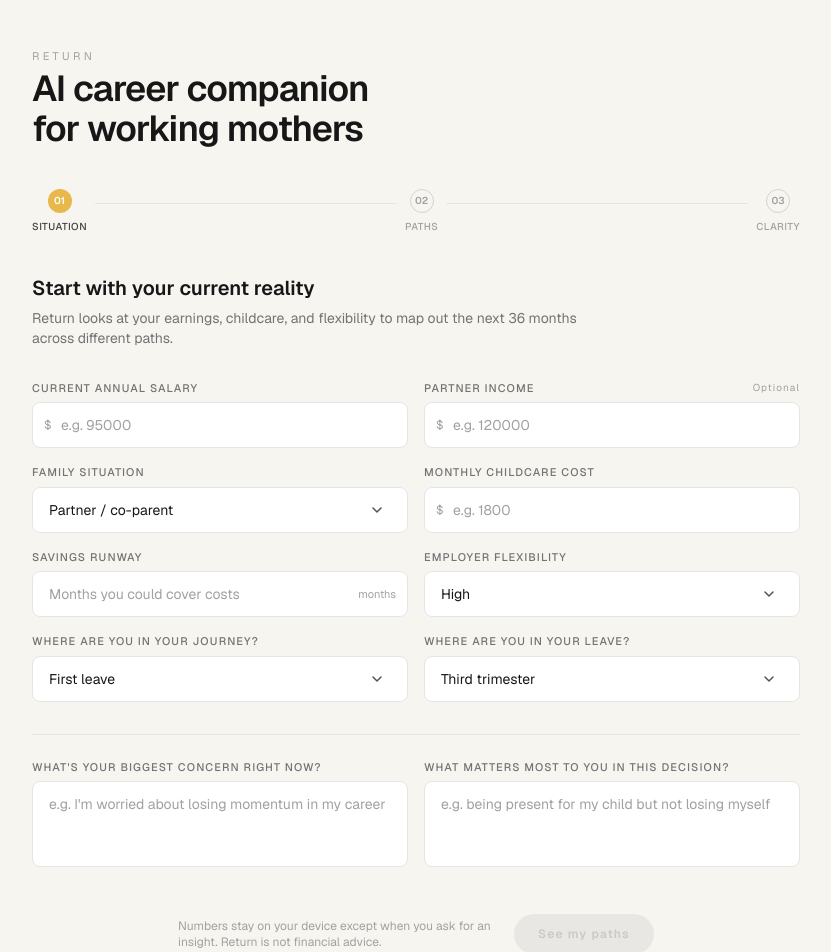
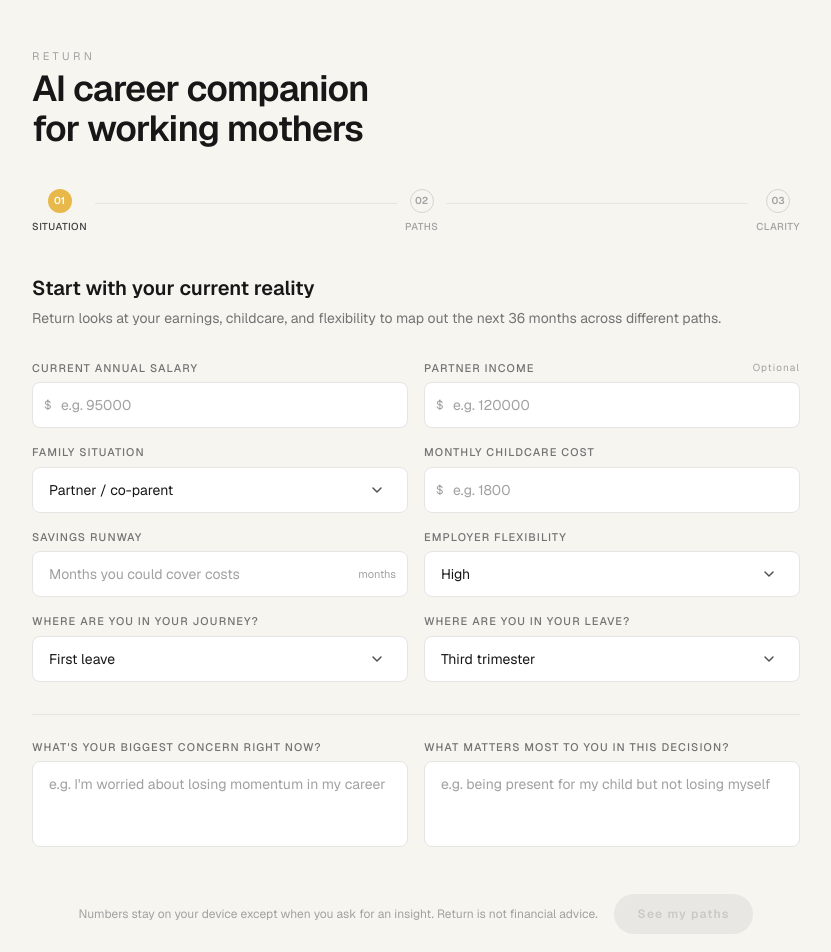
Before and after one commit to myrto-cloud/return-app, a Next.js app: page / in a window 1280 px wide. Shown: the top 952 px of the page, without its empty margins (224-1055 px from the left). Built offline with nearby package versions, Linux system fonts and the light colour scheme.

Commit message:
remove text wrapping on helper text

```diff
--- a/app/page.tsx
+++ b/app/page.tsx
@@ -232,7 +232,7 @@
           <section className="space-y-8">
             <div>
               <h2 className="text-xl font-semibold text-neutral-900">Start with your current reality</h2>
-              <p className="mt-1.5 text-sm text-neutral-500 max-w-xl">Return looks at your earnings, childcare, and flexibility to map out the next 36 months across different paths.</p>
+              <p className="mt-1.5 text-sm text-neutral-500">Return looks at your earnings, childcare, and flexibility to map out the next 36 months across different paths.</p>
             </div>
             <div className="grid gap-4 sm:grid-cols-2">
               <div>
@@ -307,7 +307,7 @@
               </div>
             </div>
             <div className="flex items-center justify-center gap-4 pt-2">
-              <p className="max-w-xs text-xs text-neutral-400">Numbers stay on your device except when you ask for an insight. Return is not financial advice.</p>
+              <p className="text-xs text-neutral-400">Numbers stay on your device except when you ask for an insight. Return is not financial advice.</p>
               <button onClick={() => hasMinimumInputs && setStep(2)} disabled={!hasMinimumInputs}
                 className="rounded-full px-6 py-3 text-xs font-semibold tracking-widest transition disabled:opacity-40 disabled:cursor-not-allowed"
                 style={{ background: hasMinimumInputs ? GOLD : "#d4d4d4", color: hasMinimumInputs ? "#1a1a1a" : "#888" }}>
@@ -352,7 +352,7 @@
                 );
               })}
             </div>
-            <p className="max-w-xs text-xs text-neutral-500">Next, Return will reflect back trade-offs in plain language based on your situation.</p>
+            <p className="text-xs text-neutral-500">Next, Return will reflect back trade-offs in plain language based on your situation.</p>
             <div className="flex items-center justify-center gap-4 pt-2">
               <button type="button" onClick={() => setStep(1)} className="rounded-full px-6 py-3 text-sm font-medium tracking-wide border border-neutral-300 text-neutral-500 hover:border-neutral-400 hover:text-neutral-700 transition">Back</button>
               <button onClick={handleGenerateInsight} className="rounded-full px-6 py-3 text-xs font-semibold tracking-widest transition hover:brightness-105" style={{ background: GOLD, color: "#1a1a1a" }}>
```
